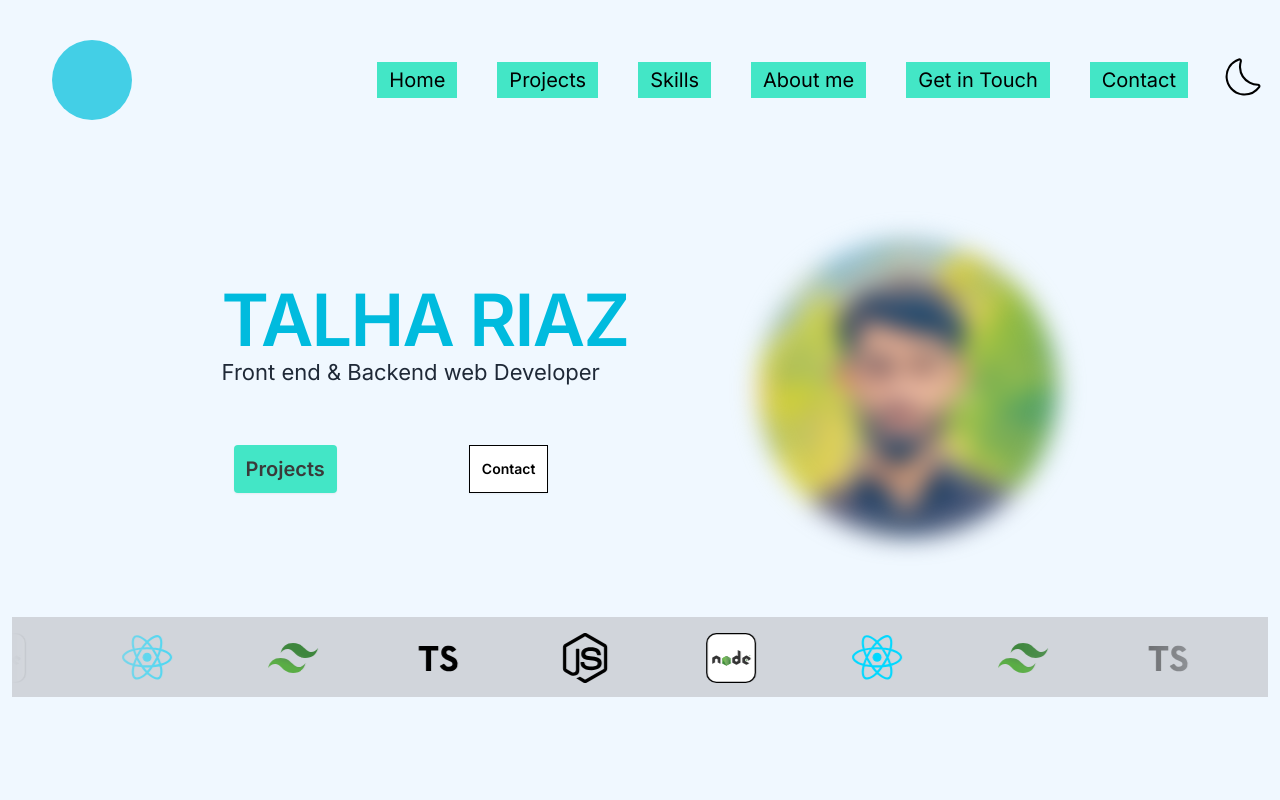
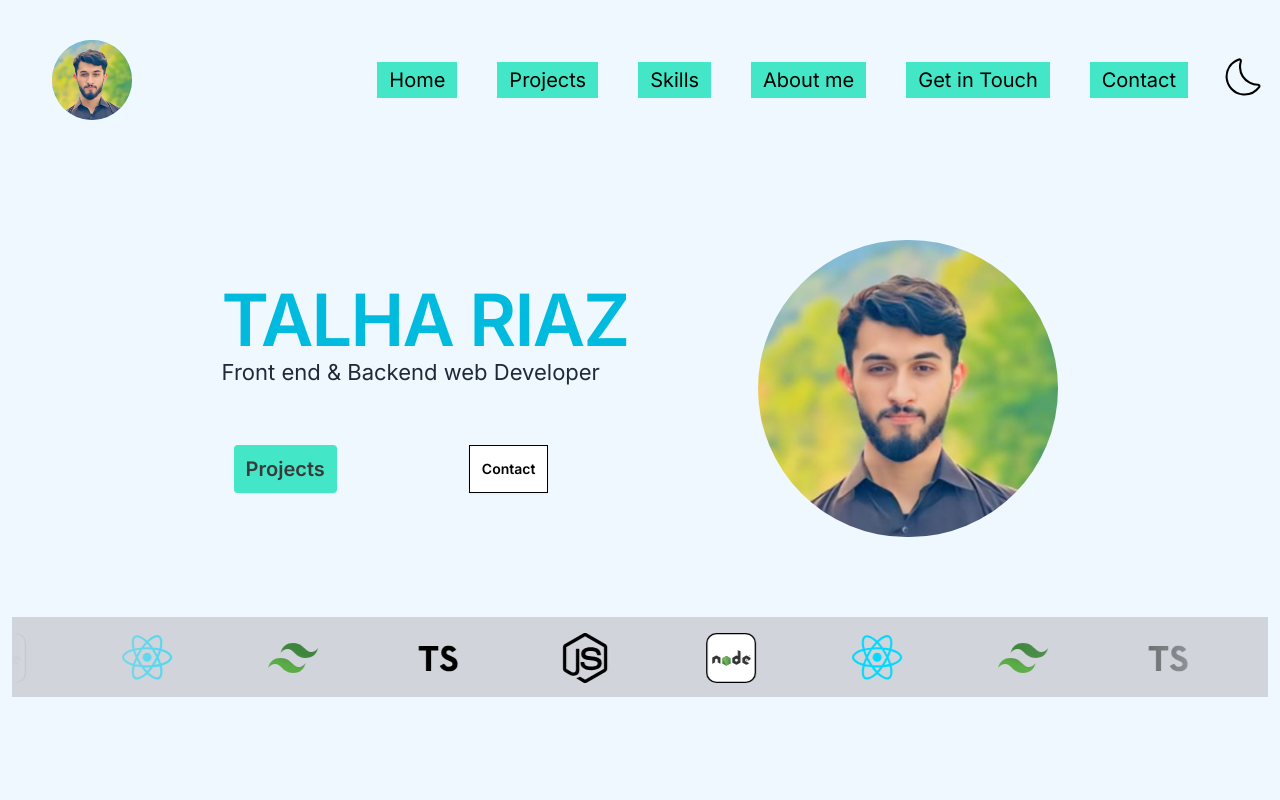
Before and after one commit to Talhary/portfolio, a Next.js app: page / in a window 1280 px wide. Shown: the top 800 px of the page. Built offline with nearby package versions, Linux system fonts and the light colour scheme.

Commit message:
chagned some images

```diff
--- a/sections/home.jsx
+++ b/sections/home.jsx
@@ -35,7 +35,9 @@ const home = () => {
     <div className="">
       <div className="ralative">
         <nav className="h-[20vh]  flex items-center justify-between mx-10 text-yellow-500 ">
-          <div className=" h-20 w-20 rounded-full bg-primary1-normal"></div>
+          <div className=" h-20 w-20 rounded-full bg-primary1-normal">
+            <img src={'/image.png'} className="h-20 w-20 rounded-full object-contain"/>
+          </div>
           <div className="md:hidden ">
             <MainDropdownMenu />
           </div>
@@ -66,7 +68,7 @@ const home = () => {
             <h2 className="text-7xl tracking-tight text-text-primary font-semibold max-md:text-6xl">
               TALHA RIAZ
             </h2>
-            <p className="text-[22px] max-md:text-start  max-md:mt-5 max-md:ml-2">
+            <p className="text-[22px] max-md:text-start  max-md:mt-5 max-md:ml-2 dark:text-white">
               Front end & Backend
               <br className="md:hidden" /> web Developer
             </p>
@@ -79,7 +81,7 @@ const home = () => {
               </button>
             </div>
           </div>
-          <div className=" blur-md min-w-[250px] md:mr-20 max-md:hidden">
+          <div className="  min-w-[250px] md:mr-20 max-md:hidden">
             <Image
               width={300}
               height={300}
```
